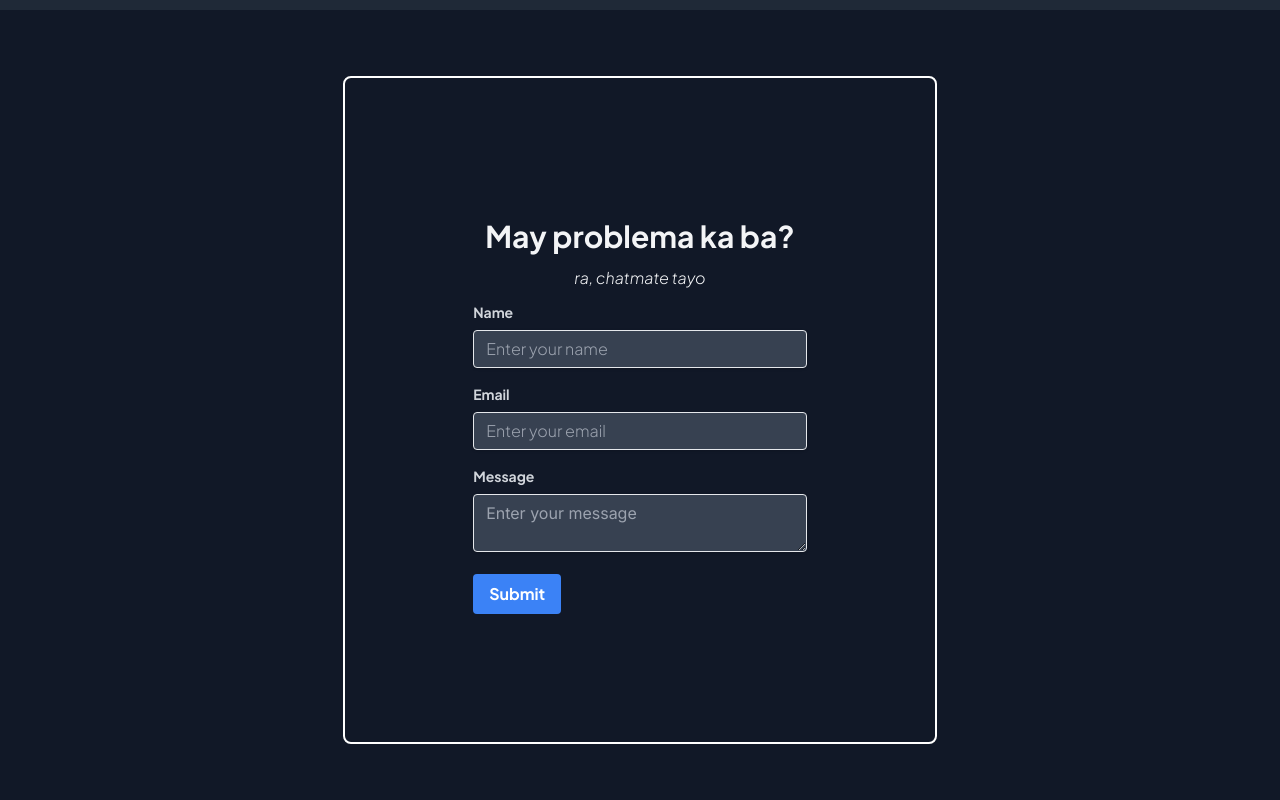
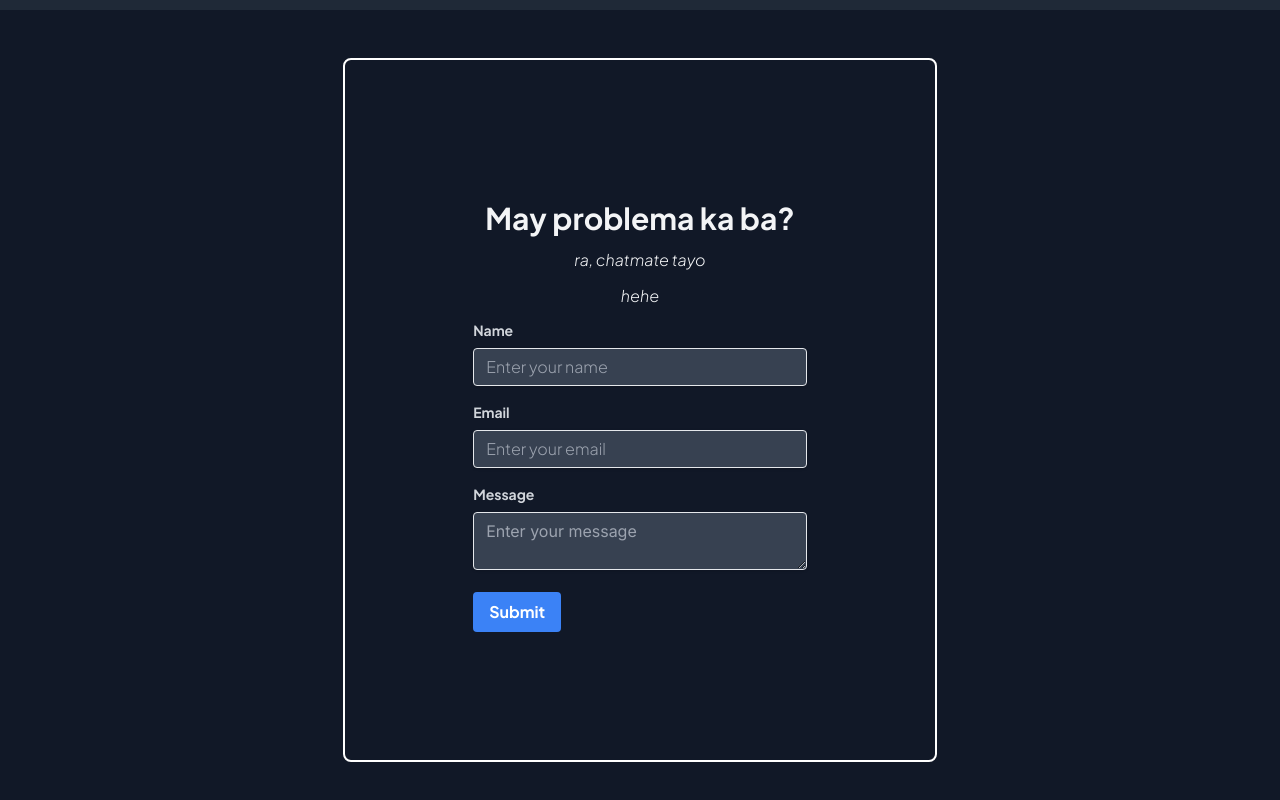
Before and after one commit to ShallowMachinery/purrfolio-1, a Next.js app: page / in a window 1280 px wide. Shown: the part 1590-2390 px from the top of the page. Built offline with nearby package versions, Linux system fonts and the light colour scheme.

Commit message:
2nd commit

```diff
--- a/app/page.tsx
+++ b/app/page.tsx
@@ -92,6 +92,7 @@ export default function Home() {
         <div className='border-white border-2 p-32 rounded-lg px-50 min-px-50'>
           <h2 className='text-3xl text-center font-bold m-3'>May problema ka ba?</h2>
           <p className='text-large text-center italic m-3'>ra, chatmate tayo</p>
+          <p className='text-large text-center italic m-3'>hehe</p>
           <form onSubmit={handleSubmit}>
             <div className='mb-4'>
               <label className='block text-gray-300 text-sm font-bold mb-2' htmlFor='name'>
```
